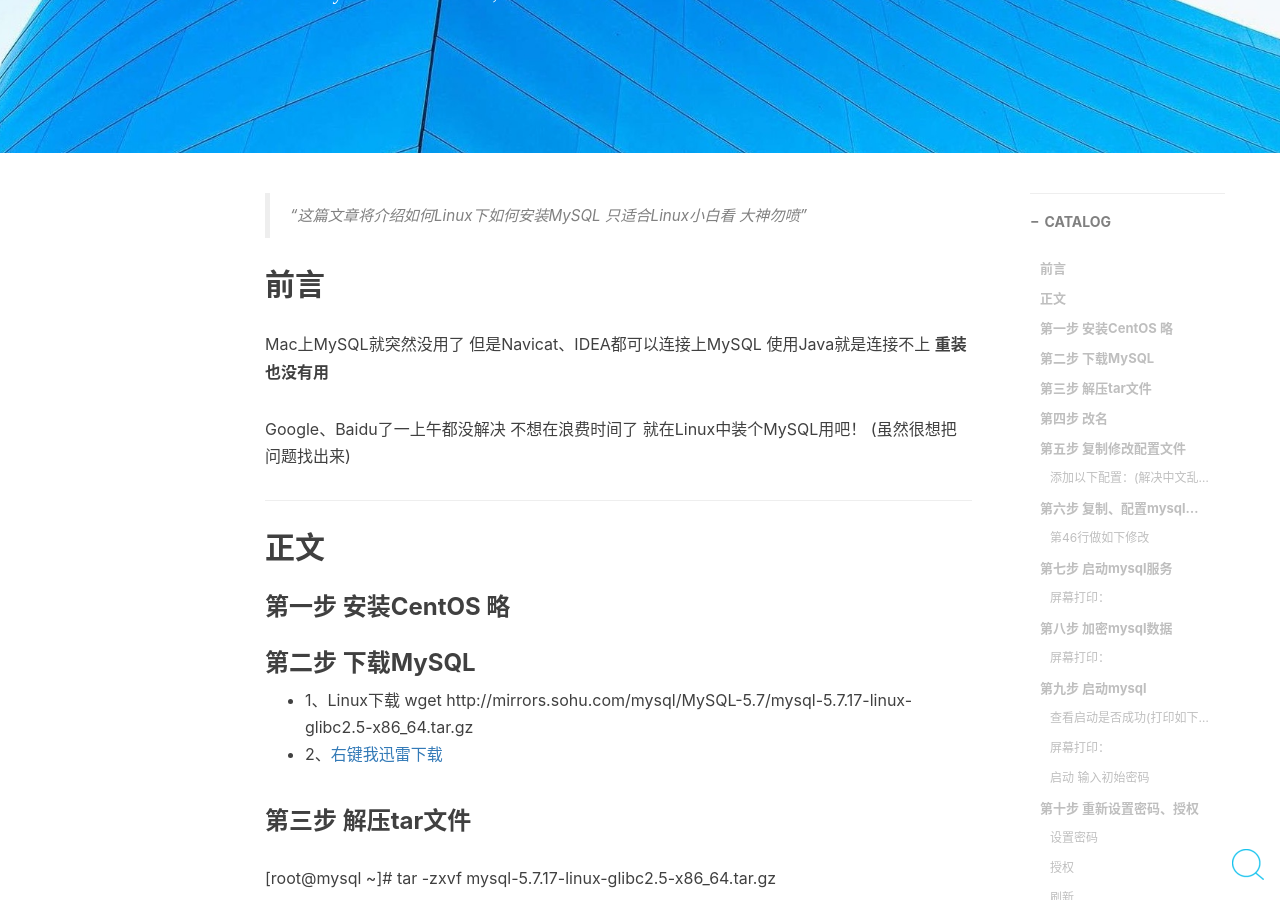
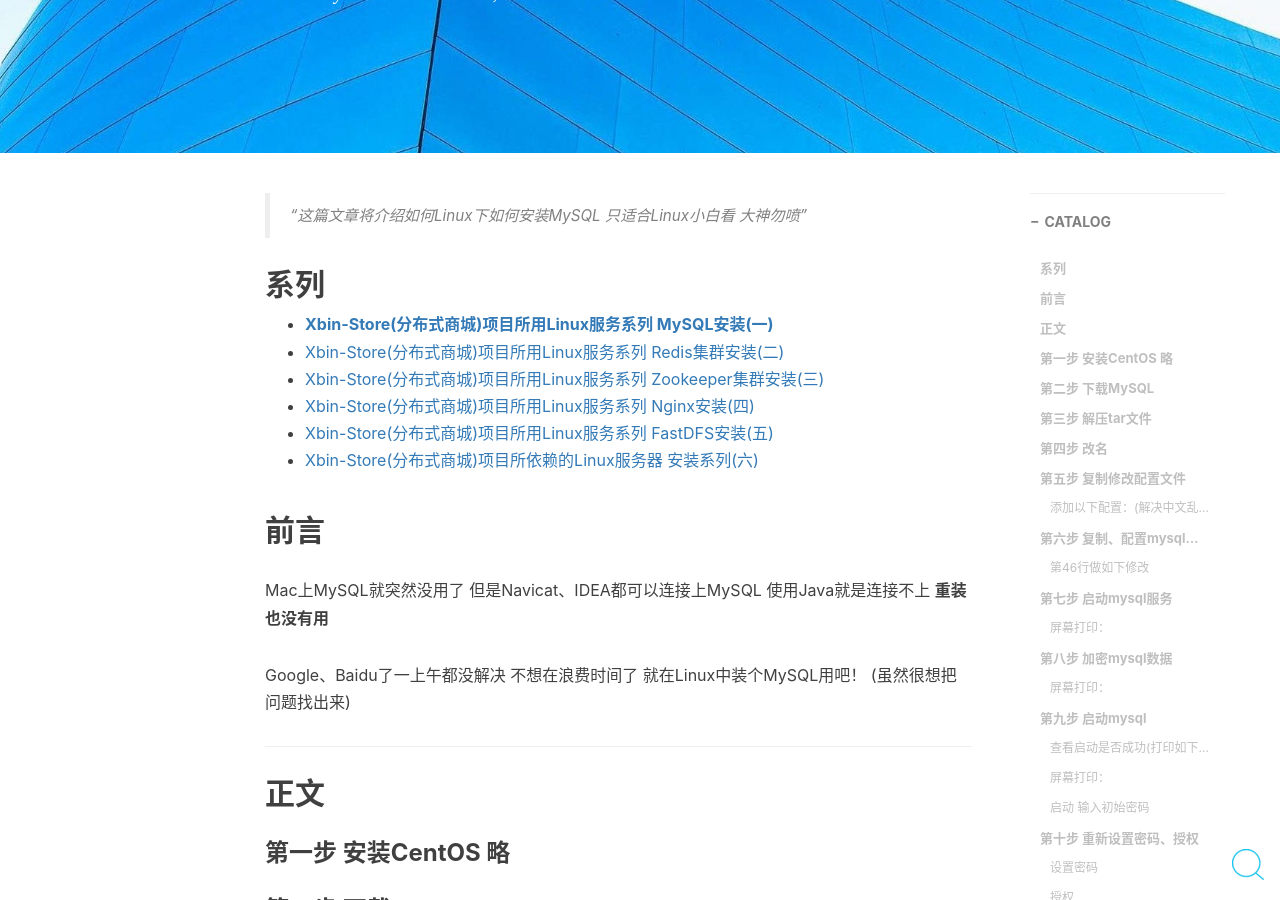
Before and after one commit to xubinux/xubinux.github.io, a Jekyll site: the page built from _posts/2017-03-01-Linux-MySQL-Install.markdown, in a window 1280 px wide and 900 px high, scrolled down 491 px. Built offline with Jekyll 4.4.1, drawn with Linux system fonts in a browser that asks for light colours; nearby versions of some CDN libraries; comment, search, counter and statistics services are not loaded.

Commit message:
增加系列

```diff
--- a/_posts/2017-03-01-Linux-MySQL-Install.markdown
+++ b/_posts/2017-03-01-Linux-MySQL-Install.markdown
@@ -14,6 +14,13 @@ tags:
 
 > “这篇文章将介绍如何Linux下如何安装MySQL 只适合Linux小白看 大神勿喷”
 
+## 系列
+* **[Xbin-Store(分布式商城)项目所用Linux服务系列 MySQL安装(一)](http://binux.cn/2017/03/01/Linux-MySQL-Install/)**
+* [Xbin-Store(分布式商城)项目所用Linux服务系列 Redis集群安装(二)](http://binux.cn/2017/03/03/Redis-Cluster-Install/)
+* [Xbin-Store(分布式商城)项目所用Linux服务系列 Zookeeper集群安装(三)](http://binux.cn/2017/03/04/Zookeeper-Cluster-Install/)
+* [Xbin-Store(分布式商城)项目所用Linux服务系列 Nginx安装(四)](http://binux.cn/2017/03/04/Nginx-Install/)
+* [Xbin-Store(分布式商城)项目所用Linux服务系列 FastDFS安装(五)](http://binux.cn/2017/03/05/FastDFS-Install/)
+* [Xbin-Store(分布式商城)项目所依赖的Linux服务器 安装系列(六)](http://binux.cn/2017/03/06/Solr-Cluster-Install/)
 
 ## 前言
 
```
Also changed, not shown: _posts/2017-03-03-Redis-Cluster-Install.markdown (+7 -0 lines), _posts/2017-03-04-Zookeeper-Cluster-Install.markdown (+8 -0 lines), _posts/2017-03-05-FastDFS-Install.markdown (+8 -0 lines), _posts/2017-03-05-Nginx-Install.markdown (+8 -0 lines), _posts/2017-03-06-Solr-Cluster-Install.markdown (+7 -0 lines).
